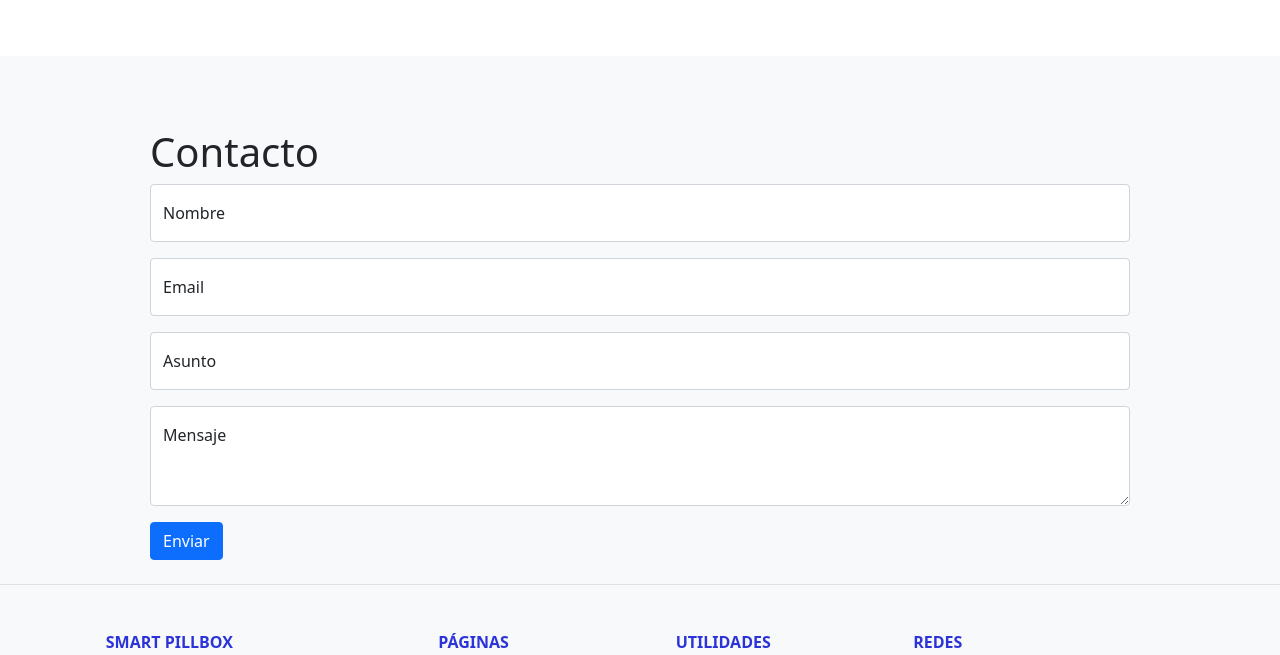
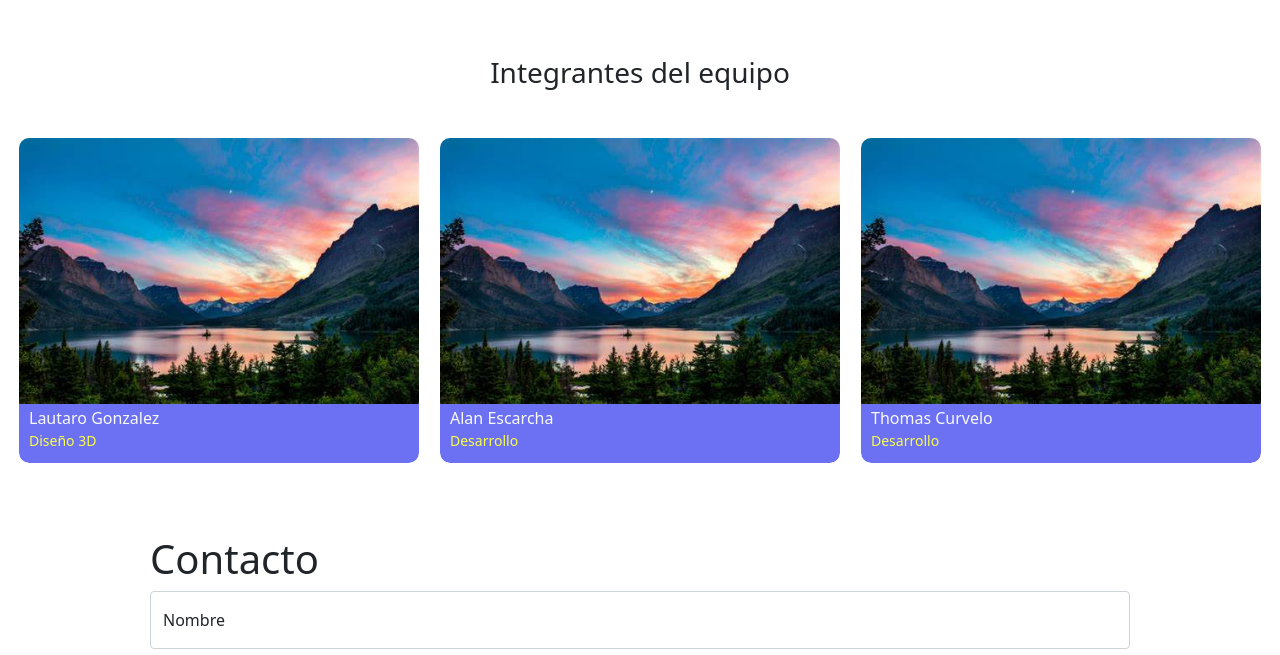
Before and after one commit to Thomicurve/smart-pillbox-web, a website: page WebFinal/public/index.html in a window 1280 px wide. Shown: the part 900-1555 px from the top of the page. Drawn offline with nearby package versions, Linux system fonts and the light colour scheme; some icons are missing.

Commit message:
otro commit

```diff
--- a/WebFinal/index.js
+++ b/WebFinal/index.js
@@ -46,10 +46,11 @@ app.get('/sendMail/:nombre/:correo/:asunto/:textarea', async (req, res) => {
     const correo = req.params.correo;
     const asunto = req.params.asunto;
     const textarea = req.params.textarea;
-    try{
+
+    try {
         await enviarCorreo(nombre, correo, asunto, textarea);
         res.send('Correo enviado con exito!');
-    } catch (error){
+    } catch (error) {
         console.error(error);
     }
 });
--- a/WebFinal/package.json
+++ b/WebFinal/package.json
@@ -4,12 +4,16 @@
   "description": "",
   "main": "index.js",
   "scripts": {
-    "start": "node index.js"
+    "start": "node index.js",
+    "dev": "node index.js"
   },
   "author": "",
   "license": "ISC",
   "dependencies": {
     "express": "^4.17.1",
     "nodemailer": "^6.7.0"
+  },
+  "devDependencies": {
+    "nodemon": "^2.0.14"
   }
 }
--- a/WebFinal/public/index.html
+++ b/WebFinal/public/index.html
@@ -10,10 +10,16 @@
   <meta name="viewport"
     content="width=device-width, initial-scale=1.0, user-scalable=no, maximum-scale=1, minimum-scale=1">
   <title>Smart Pillbox Web</title>
+
+  <link rel="stylesheet" href="https://cdn.iconmonstr.com/1.3.0/css/iconmonstr-iconic-font.min.css
+  ">
+  <!-- <link rel="stylessheet" href="https://cdn.iconmonstr.com/1.3.0/css/iconmonstr-iconic-font.min.css"> -->
+
   <!-- Bootstrap core CSS -->
   <link href="https://cdn.jsdelivr.net/npm/bootstrap@5.1.3/dist/css/bootstrap.min.css" rel="stylesheet"
     integrity="sha384-1BmE4kWBq78iYhFldvKuhfTAU6auU8tT94WrHftjDbrCEXSU1oBoqyl2QvZ6jIW3" crossorigin="anonymous">
   <link rel="stylesheet" href="https://cdn.jsdelivr.net/npm/bootstrap-icons@1.6.1/font/bootstrap-icons.css">
+
   <style>
     .bd-placeholder-img {
       font-size: 1.125rem;
@@ -33,6 +39,7 @@
   <link rel="stylesheet" href="./styles/home.css">
   <link href="./styles/navbar.css" rel="stylesheet">
   <link rel="stylesheet" href="./styles/formulario.css">
+  <link rel="stylesheet" href="./styles/team.css">
 </head>
 
 <body>
@@ -65,6 +72,7 @@
     </div>
   </nav>
 
+  <!-- HOME -->
   <section class="home">
     <article class="home-title row m-auto">
 
@@ -84,10 +92,59 @@
     <div class="home__figure home__figure--mid-left"></div>
   </section>
 
-  <footer class="text-center text-lg-start bg-light">
-    <section class="d-flex justify-content-center justify-content-lg-between p-4 border-bottom">
-      <div class="container text-center text-md-start mt-5 formulario">
-        <form action="javascript:sendForm();" method="post">
+
+
+  <!-- TEAM -->
+  <section class="team-container w-100 px-3" id="team">
+    <article class="team-container__members">
+      <div class="members__title text-center mb-5">
+        <h3>Integrantes del equipo</h3>
+      </div>
+      <div class="members__cards-container mt-5">
+        <div class="members__card-members">
+          <img class="card-members__image" width="400px" src="./Images/example.jpg" alt="">
+          <footer class="card-members__footer">
+            <div class="footer-left">
+              <h5 class="card-members__names text-light">Lautaro Gonzalez</h5>
+              <h6 class="card-members__rols">Diseño 3D</h6>
+            </div>
+            <div class="footer-right">
+              <a href="#"><i class="im im-github text-light"></i></a>
+            </div>
+          </footer>
+        </div>
+        <div class="members__card-members">
+          <img class="card-members__image" width="400px" src="./Images/example.jpg" alt="">
+          <footer class="card-members__footer">
+            <div class="footer-left">
+              <h5 class="card-members__names text-light">Alan Escarcha</h5>
+              <h6 class="card-members__rols">Desarrollo</h6>
+            </div>
+            <div class="footer-right">
+              <a href="#"><i class="im im-github text-light"></i></a>
+            </div>
+          </footer>
+        </div>
+        <div class="members__card-members">
+          <img class="card-members__image" width="400px" src="./Images/example.jpg" alt="">
+          <footer class="card-members__footer">
+            <div class="footer-left">
+              <h5 class="card-members__names text-light">Thomas Curvelo</h5>
+              <h6 class="card-members__rols">Desarrollo</h6>
+            </div>
+            <div class="footer-right">
+              <a href="#"><i class="im im-github text-light"></i></a>
+            </div>
+          </footer>
+        </div>
+      </div>
+    </article>
+  </section>
+
+  <!-- CONTACT -->
+  <section class="d-flex justify-content-center justify-content-lg-between p-4 border-bottom">
+    <div class="container text-center text-md-start mt-5 formulario">
+      <form action="javascript:sendForm();" method="post">
         <h1>Contacto</h1>
         <div class="form-floating mb-3">
           <input type="text" class="form-control" id="nombre" placeholder="Nombre" required>
@@ -108,8 +165,11 @@
         </div>
         <button type="submit" class="btn btn-primary">Enviar</button>
       </form>
-    </section>
+  </section>
 
+
+  <!-- FOOTER -->
+  <footer class="text-center text-lg-start bg-light">
     <section>
       <div class="container text-center text-md-start mt-5">
         <div class="row mt-3">
--- a/WebFinal/public/scripts/formulario.js
+++ b/WebFinal/public/scripts/formulario.js
@@ -4,5 +4,8 @@ function sendForm() {
     const asunto = document.getElementById('asunto').value;
     const textarea = document.getElementById('textarea').value;
 
+    if (!nombre.trim().length || !correo.trim().length || !asunto.trim().length || !textarea.trim().length)
+        return alert('Complete los campos');
+
     window.location.assign(`./sendMail/${nombre}/${correo}/${asunto}/${textarea}`);
 }
--- /dev/null
+++ b/WebFinal/public/styles/team.css
@@ -0,0 +1,64 @@
+:root {
+    --blue-1: #2B34D9;
+    --blue-2: #6B71F2;
+    --blue-3: #0D17D9;
+    --white: #ffff;
+    --yellow: #FBFF47;
+}
+
+.members__cards-container {
+    display: flex;
+    justify-content: space-around;
+    flex-wrap: wrap;
+    gap: 15px;
+}
+
+.members__card-members {
+    border-radius: 10px;
+    overflow: hidden;
+}
+
+.card-members__rols {
+    color: var(--yellow);
+    font-size: 14px;
+}
+
+.card-members__names {
+    font-size: 16px;
+    margin-bottom: 5px;
+}
+
+.card-members__footer {
+    border-bottom-left-radius: 10px;
+    border-bottom-right-radius: 10px;
+    padding: 5px 10px;
+    background: var(--blue-2);
+    display: flex;
+    justify-content: space-between;
+    align-items: center;
+}
+
+/* .team-container {
+    background: var(--blue-1);
+    padding: 40px 0;
+}
+
+.members__cards-container {
+    display: flex;
+    flex-wrap: wrap;
+    justify-content: space-around;
+    width: 100%;
+    text-align: center;
+    align-items: center;
+}
+
+.members__card-members {
+    width: 250px;
+    margin: 20px 5px;
+}
+
+.card-members__image {
+    width: 250px;
+    height: 200px;
+    object-fit: fill;
+} */
```
Also changed, not shown: 2 other files.
